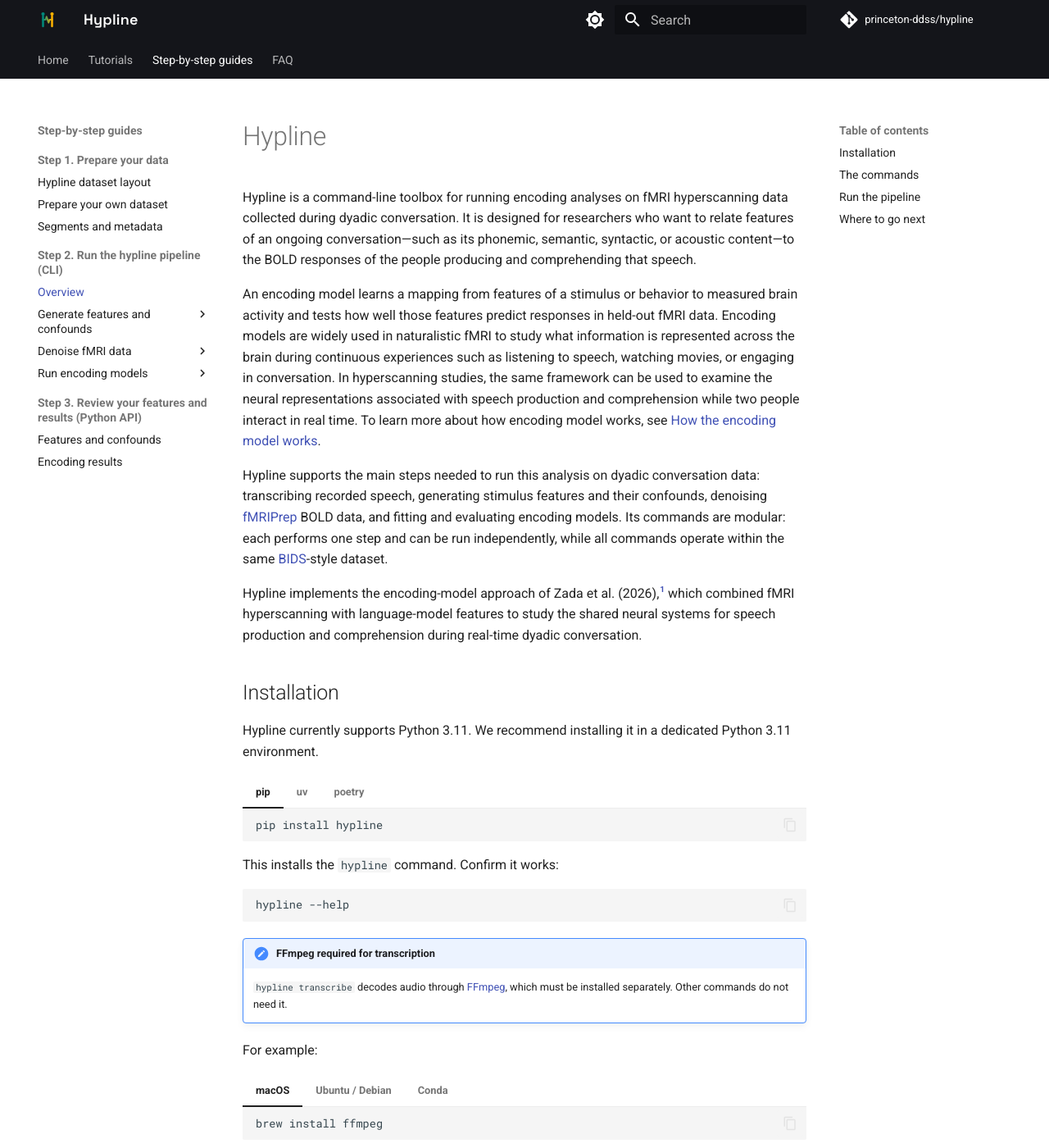
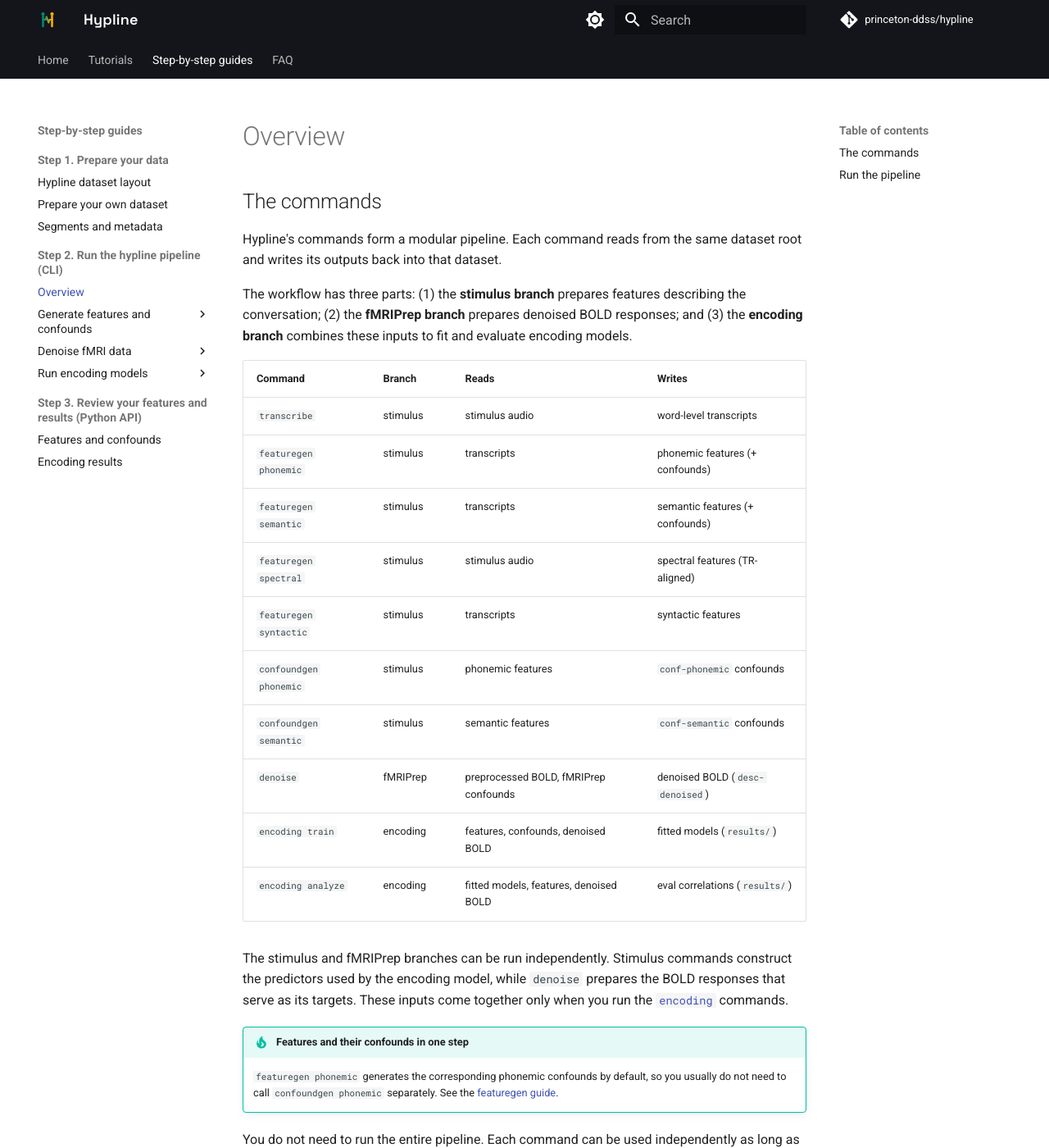
Before and after one commit to princeton-ddss/hypline, an MkDocs documentation site: the page built from docs/mkdocs/how-to/overview.md, in a window 1280 px wide and 1400 px high. Shown: the whole window at 82% size. Built offline with MkDocs 1.6.1 and Material for MkDocs 9.7.7, drawn with Linux system fonts in a browser that asks for light colours; comment, search, counter and statistics services are not loaded; the version menu is left out; some of the changed text lies outside the part shown.

Commit message:
moved pipeline overview from Home
Updated the overview section to provide a clearer introduction to Hypline and its functionalities. Adjusted links and removed outdated installation instructions.

````diff
--- a/docs/mkdocs/how-to/overview.md
+++ b/docs/mkdocs/how-to/overview.md
@@ -1,100 +1,4 @@
-# Hypline
-
-Hypline is a command-line toolbox for running encoding analyses on fMRI
-hyperscanning data collected during dyadic conversation. It is designed for
-researchers who want to relate features of an ongoing conversation—such as its
-phonemic, semantic, syntactic, or acoustic content—to the BOLD responses of the
-people producing and comprehending that speech.
-
-An encoding model learns a mapping from features of a stimulus or behavior
-to measured brain activity and tests how well those features predict responses
-in held-out fMRI data. Encoding models are widely used in naturalistic fMRI to
-study what information is represented across the brain during continuous
-experiences such as listening to speech, watching movies, or engaging in
-conversation. In hyperscanning studies, the same framework can be used to
-examine the neural representations associated with speech production and
-comprehension while two people interact in real time. To learn more about how
-encoding model works, see [How the encoding model works](FAQ/how-encoding-works.md).
-
-Hypline supports the main steps needed to run this analysis on dyadic
-conversation data: transcribing recorded speech, generating stimulus features
-and their confounds, denoising [fMRIPrep](https://fmriprep.org/en/stable/index.html)
-BOLD data, and fitting and evaluating encoding models. Its commands are modular:
-each performs one step and can be run independently, while all commands operate
-within the same [BIDS](https://bids.neuroimaging.io/)-style dataset.
-
-Hypline implements the encoding-model approach of Zada et al. (2026),[^zada]
-which combined fMRI hyperscanning with language-model features to study the shared
-neural systems for speech production and comprehension during real-time dyadic
-conversation.
-
-[^zada]: Zada, Z., Nastase, S. A., Speer, S., Mwilambwe-Tshilobo, L., Tsoi, L.,
-    Burns, S. M., Falk, E., Hasson, U., & Tamir, D. I. (2026). Linguistic
-    coupling between neural systems for speech production and comprehension
-    during real-time dyadic conversations. *Neuron*, *114*, 1–14.
-    [https://doi.org/10.1016/j.neuron.2025.11.004](https://doi.org/10.1016/j.neuron.2025.11.004)
-
-## Installation
-
-Hypline currently supports Python 3.11. We recommend installing it in a
-dedicated Python 3.11 environment.
-
-=== "pip"
-
-    ```bash
-    pip install hypline
-    ```
-
-=== "uv"
-
-    ```bash
-    uv add hypline
-    ```
-
-=== "poetry"
-
-    ```bash
-    poetry add hypline
-    ```
-
-This installs the `hypline` command. Confirm it works:
-
-```bash
-hypline --help
-```
-
-!!! note "FFmpeg required for transcription"
-
-    `hypline transcribe` decodes audio through [FFmpeg](https://ffmpeg.org/),
-    which must be installed separately. Other commands do not need it.
-
-For example:
-
-=== "macOS"
-
-    ```bash
-    brew install ffmpeg
-    ```
-
-=== "Ubuntu / Debian"
-
-    ```bash
-    sudo apt update
-    sudo apt install ffmpeg
-    ```
-
-=== "Conda"
-
-    ```bash
-    conda install -c conda-forge ffmpeg
-    ```
-
-After installation, confirm that FFmpeg is available:
-    ```bash
-    ffmpeg -version
-    ```
-
-Only `hypline transcribe` requires FFmpeg; other Hypline commands do not.
+# Overview
 
 ## The commands
 
@@ -121,7 +25,7 @@
 The stimulus and fMRIPrep branches can be run independently. Stimulus commands
 construct the predictors used by the encoding model, while `denoise` prepares
 the BOLD responses that serve as its targets. These inputs come together only
-when you run the [`encoding`](how-to/encoding.md) commands.
+when you run the [`encoding`](steps/encoding.md) commands.
 
 !!! tip "Features and their confounds in one step"
 
@@ -162,7 +66,7 @@
 After these steps, `data/` contains the phonemic predictors, denoised BOLD responses
 and fitted encoding models under `results/`. To evaluate fitted models,
 use `hypline encoding analyze`. You can then load the resulting evaluation outputs
-in Python with [`load_eval` / `load_artifact`](how-to/encoding-results.md).
+in Python with [`load_eval` / `load_artifact`](steps/encoding-results.md).
 
 You can also run any step on its own. Hypline skips outputs that already exist;
 use `--force` when you want to regenerate them.
@@ -175,14 +79,3 @@
     all available data. Check the dataset layout and the IDs you supplied. (If
     `--data-filters` matches no data, see [Filter to specific runs or
     conditions](FAQ/filter.md#when-a-filter-matches-nothing).)
-
-## Where to go next
-
-- **Want to try it now?** Follow the [Tutorial](tutorials/walkthrough.md) for a complete
-  run on a downloadable example dataset.
-- **New to hypline?** Start with [The hypline dataset layout](data-prep/layout.md)
-  to learn how a dataset is organized.
-- **Want command details?** See the [How-to guides](how-to/transcribe.md) for each
-  command's arguments and options.
-- **Want to understand the analysis better?** [How the encoding model works](FAQ/how-encoding-works.md)
-  and [Feature families](FAQ/feature-families.md) cover what you can predict and how the analysis is set up.
````
